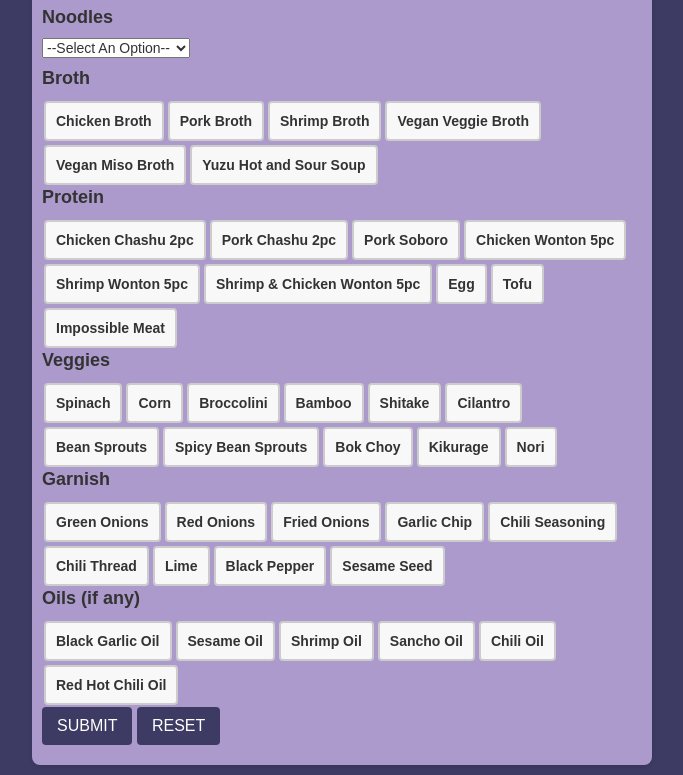
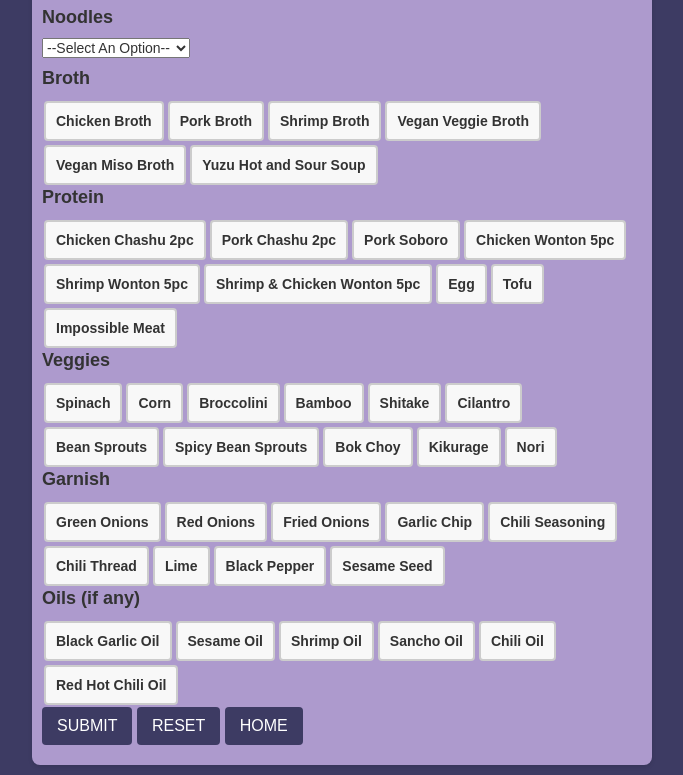
Before and after one commit to JsyCo/JsyCoMenuTester, a plain HTML site: page ramenPage.html in a window 1280 px wide. Shown: the part 154-929 px from the top of the page, without its empty margins (298-981 px from the left). Drawn offline with nearby package versions, Linux system fonts and the light colour scheme; files that its build step writes are made by us from their sources; files whose address does not match are found by name.

Commit message:
Update ramenPage.html

```diff
--- a/ramenPage.html
+++ b/ramenPage.html
@@ -126,6 +126,7 @@
 
         <button type="submit">Submit</button>
         <button type="button" id="resetButton">Reset</button>
+		<button onclick="window.location.href='index.html';">Home</button>
 
 
 
```
